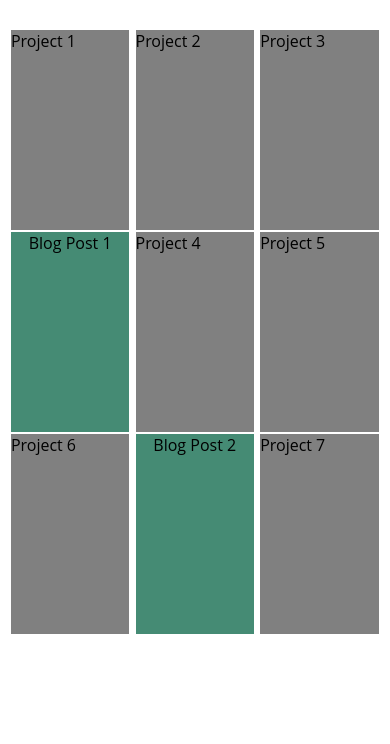
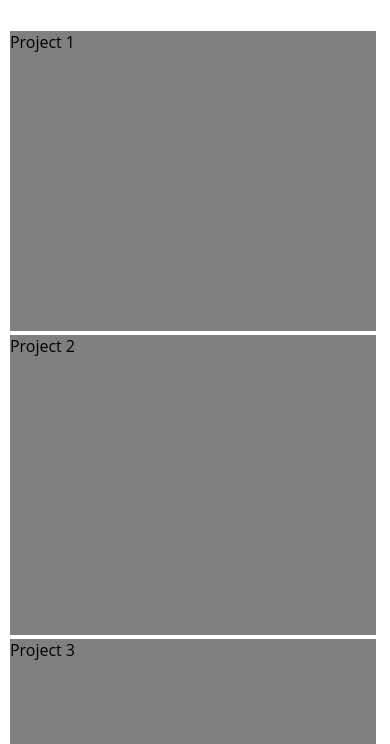
Before and after one commit to llauzau/general-assembly-class, a plain HTML site: page FINAL/index.html in a window 390 px wide. Shown: the part 100-844 px from the top of the page. Drawn offline with Linux system fonts and the light colour scheme.

Commit message:
Added media queries for homepage breakpoints

```diff
--- a/FINAL/css/style.css
+++ b/FINAL/css/style.css
@@ -1,6 +1,7 @@
 body {
 	font-family: open sans, arial, sans-serif;
 	font-size: 16px;
+
 }
 
 h1{
@@ -19,10 +20,10 @@ h1{
 .project,
 .blog {
 	background-color: gray;
-	height: 200px;
-	width: 24%;
+	height: 300px;
+	width: 33%;
 	display: inline-block;
-	margin: 1px;
+	margin: 2px 0;
 }
 
 .blog {
@@ -30,9 +31,16 @@ h1{
 	background-color: #458b74;
 }
 
-@media (max-width: 800px) {
+@media (max-width: 850px) {
 	.project,
 	.blog {
-		width: 32%;
+		width: 49%;
 	}
 }
+
+@media (max-width: 400px) {
+	.project,
+	.blog {
+		width: 99%;
+	}
+}
```
